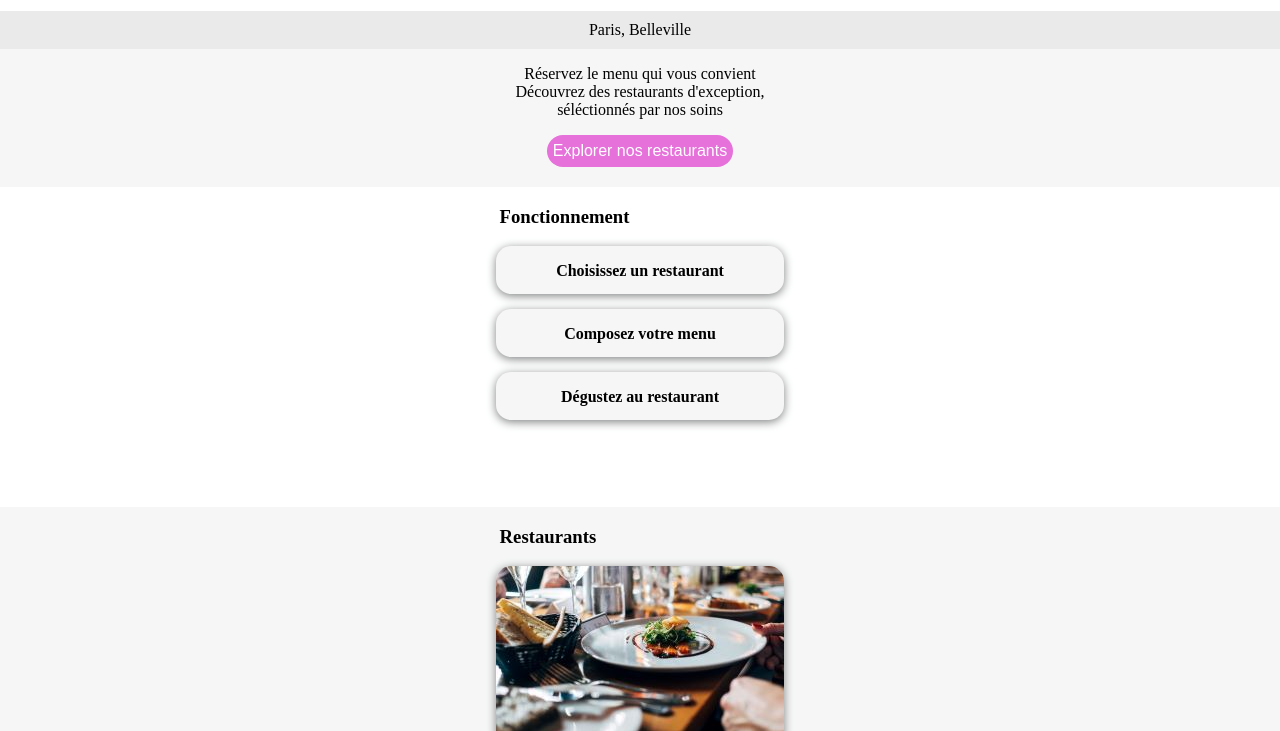
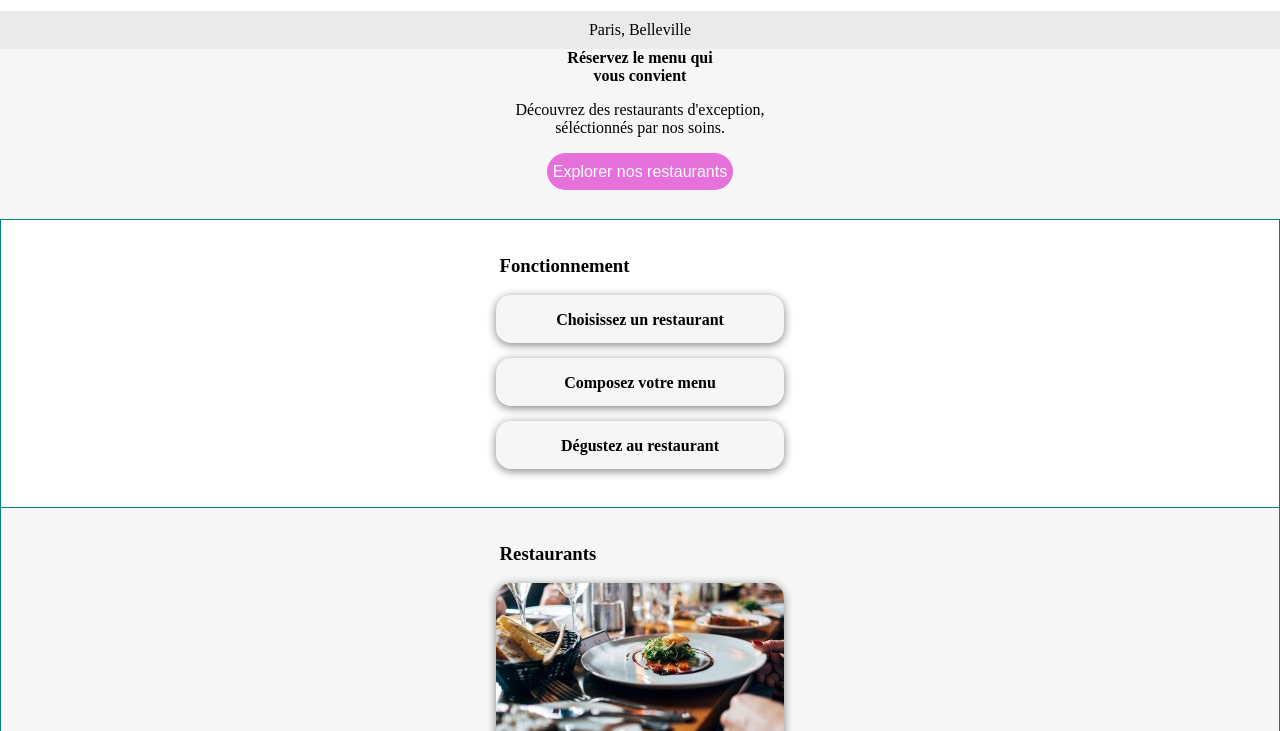
Before and after one commit to ChristianCDR/CLAUDEDITREGENT_3_27042021, a website: page index.html in a window 1280 px wide. Shown: the part 69-800 px from the top of the page. Drawn offline with Linux system fonts and the light colour scheme.

Commit message:
fifth commit

```diff
--- a/index.html
+++ b/index.html
@@ -16,9 +16,11 @@
   <section class="reserv">
     <div>Paris, Belleville</div>
 
-    <p>Réservez le menu qui vous convient <br/>
-      Découvrez des restaurants d'exception,<br/> séléctionnés par nos soins
-    </p>
+    <span>Réservez le menu qui <br/> vous convient </span>
+      <p>
+        Découvrez des restaurants d'exception, <br/>
+        séléctionnés par nos soins.
+      </p>
 
     <button>Explorer nos restaurants</button>
   </section>
--- a/main.scss
+++ b/main.scss
@@ -24,10 +24,13 @@ h3{
 .reserv{
   @include position(absolute, $top:5em, $left:0, $right:0);
   background-color:map-get($color, color2);
-  height:11em;
+  height:13em;
   div{
     padding: 10px 0;
     background-color: map-get($color,color3);
+  }
+  span{
+    font-weight: bold;
   }
   button{
     background:#e671da;/*Couleur provisoire*/
@@ -39,8 +42,10 @@ h3{
   }
 }
 .fct{
-  @include position(absolute, $top:16em, $left:0, $right:0);
-  height:20em;
+  @include position(absolute, $top:18em, $left:0, $right:0);
+  height:17em;
+  padding-top:1em;
+  border:1px solid teal;
     div{
       border-radius: 15px;
       box-shadow: 0 2px 10px #7f8182;
@@ -54,9 +59,11 @@ h3{
     }
 }
 .resto{
- @include position(absolute, $top:36em, $left:0, $right:0);
+  border:1px solid teal;
+  @include position(absolute, $top:36em, $left:0, $right:0);
   height:70em;
   background-color: map-get($color, color2);
+  padding-top:1em;
   div{
     height:14.5em;
     width:18em;
```
Also changed, not shown: style.css, 1 other file.
